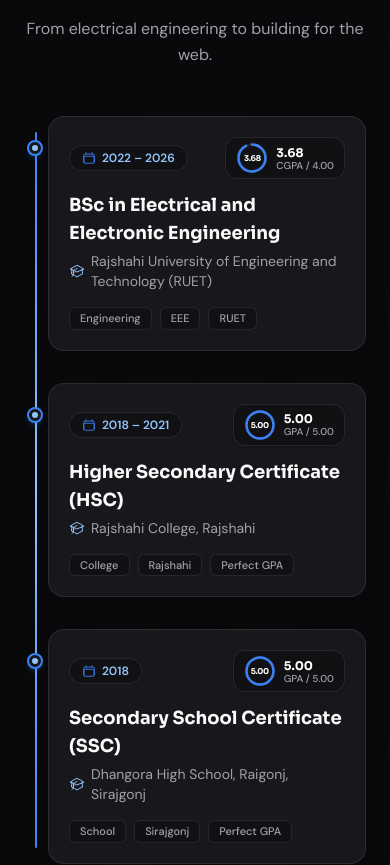
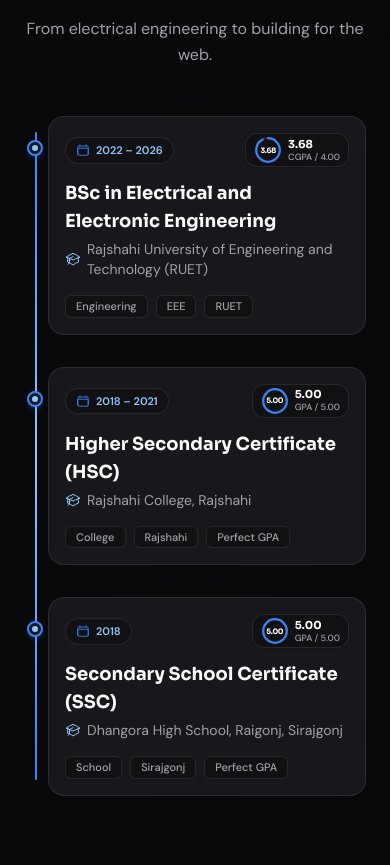
Before and after one commit to abirjuboraj/abir-portfolio, a Next.js app: page / in a window 390 px wide. Shown: the part 4604-5469 px from the top of the page. Built offline with nearby package versions, Linux system fonts and the light colour scheme.

Commit message:
fixed education card

```diff
--- a/src/components/Education.tsx
+++ b/src/components/Education.tsx
@@ -85,8 +85,8 @@
   const ref = useRef<HTMLDivElement>(null);
   const isInView = useInView(ref, { once: true, margin: "-20px" });
 
-  const radius = 16;
-  const stroke = 2.5;
+  const radius = 14;
+  const stroke = 2.2;
   const normalizedRadius = radius - stroke;
   const circumference = normalizedRadius * 2 * Math.PI;
   const targetOffset = circumference - (score / maxScore) * circumference;
@@ -94,9 +94,9 @@
   return (
     <div
       ref={ref}
-      className="sm:hidden inline-flex items-center gap-2 px-2.5 py-1 rounded-xl bg-surface/90 border border-line shadow-sm"
+      className="sm:hidden inline-flex items-center gap-1.5 px-2 py-0.5 rounded-xl bg-surface/90 border border-line shadow-sm shrink-0"
     >
-      <div className="relative w-8 h-8 flex items-center justify-center shrink-0">
+      <div className="relative w-7 h-7 flex items-center justify-center shrink-0">
         <svg
           height={radius * 2}
           width={radius * 2}
@@ -124,16 +124,16 @@
             cy={radius}
           />
         </svg>
-        <span className="absolute font-sora text-[8px] font-bold text-white tracking-tighter">
+        <span className="absolute font-sora text-[7.5px] font-bold text-white tracking-tighter">
           {score.toFixed(2)}
         </span>
       </div>
 
       <div className="flex flex-col text-left">
-        <span className="font-sora text-xs font-bold text-white leading-tight">
+        <span className="font-sora text-[11px] font-bold text-white leading-tight">
           {score.toFixed(2)}
         </span>
-        <span className="text-[10px] font-medium text-muted leading-tight whitespace-nowrap">
+        <span className="text-[9px] font-medium text-muted leading-tight whitespace-nowrap">
           {caption}
         </span>
       </div>
@@ -158,7 +158,7 @@
       onMouseEnter={() => setIsHovered(true)}
       onMouseLeave={() => setIsHovered(false)}
       onMouseMove={handleMouseMove}
-      className="relative p-5 sm:p-7 md:p-8 rounded-2xl bg-raised border border-line transition-all duration-300 hover:border-blue/40 hover:-translate-y-0.5 hover:shadow-xl hover:shadow-black/30 overflow-hidden"
+      className="relative p-4 sm:p-7 md:p-8 rounded-2xl bg-raised border border-line transition-all duration-300 hover:border-blue/40 hover:-translate-y-0.5 hover:shadow-xl hover:shadow-black/30 overflow-hidden"
     >
       {/* Cursor-following Spotlight Effect on Hover */}
       <div
@@ -171,10 +171,10 @@
 
       <div className="relative z-10 flex flex-col sm:flex-row items-start sm:items-center justify-between gap-5 sm:gap-6">
         <div className="flex-1 space-y-3 w-full">
-          {/* Top Row: Period Badge on Left, Row-wise Stat Badge on Right for Mobile */}
-          <div className="flex items-center justify-between gap-2.5 flex-wrap">
+          {/* Top Row: Period Badge on Left, Row-wise Stat Badge on Right for Mobile - Never Wrap */}
+          <div className="flex items-center justify-between gap-1.5 w-full">
             {/* Period Badge */}
-            <div className="inline-flex items-center gap-1.5 px-3 py-1 rounded-full bg-surface border border-line text-xs font-semibold text-soft-blue">
+            <div className="inline-flex items-center gap-1.5 px-2.5 sm:px-3 py-1 rounded-full bg-surface border border-line text-[11px] sm:text-xs font-semibold text-soft-blue shrink-0">
               <HiOutlineCalendar className="w-3.5 h-3.5 text-blue" />
               <span>{item.period}</span>
             </div>
```
